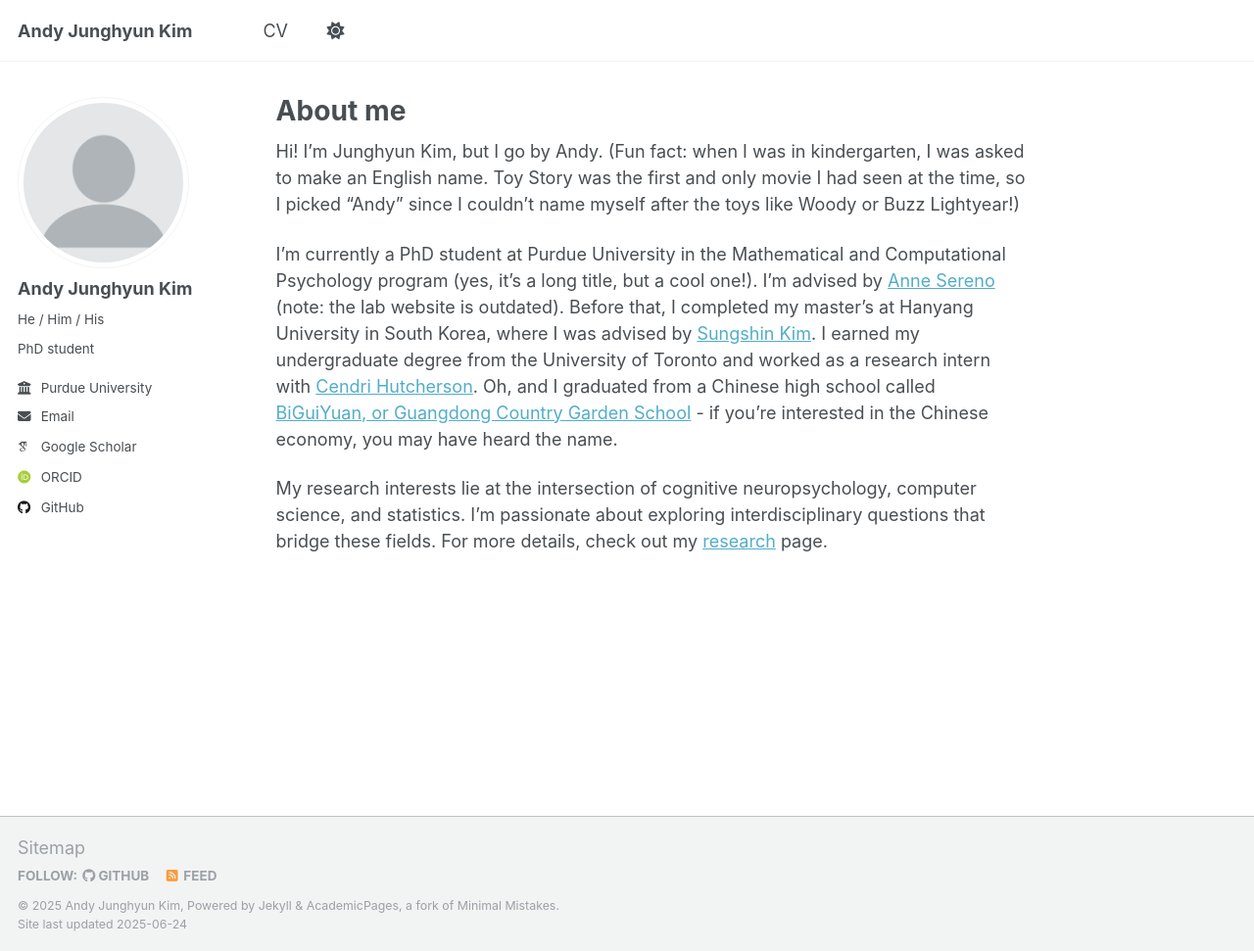
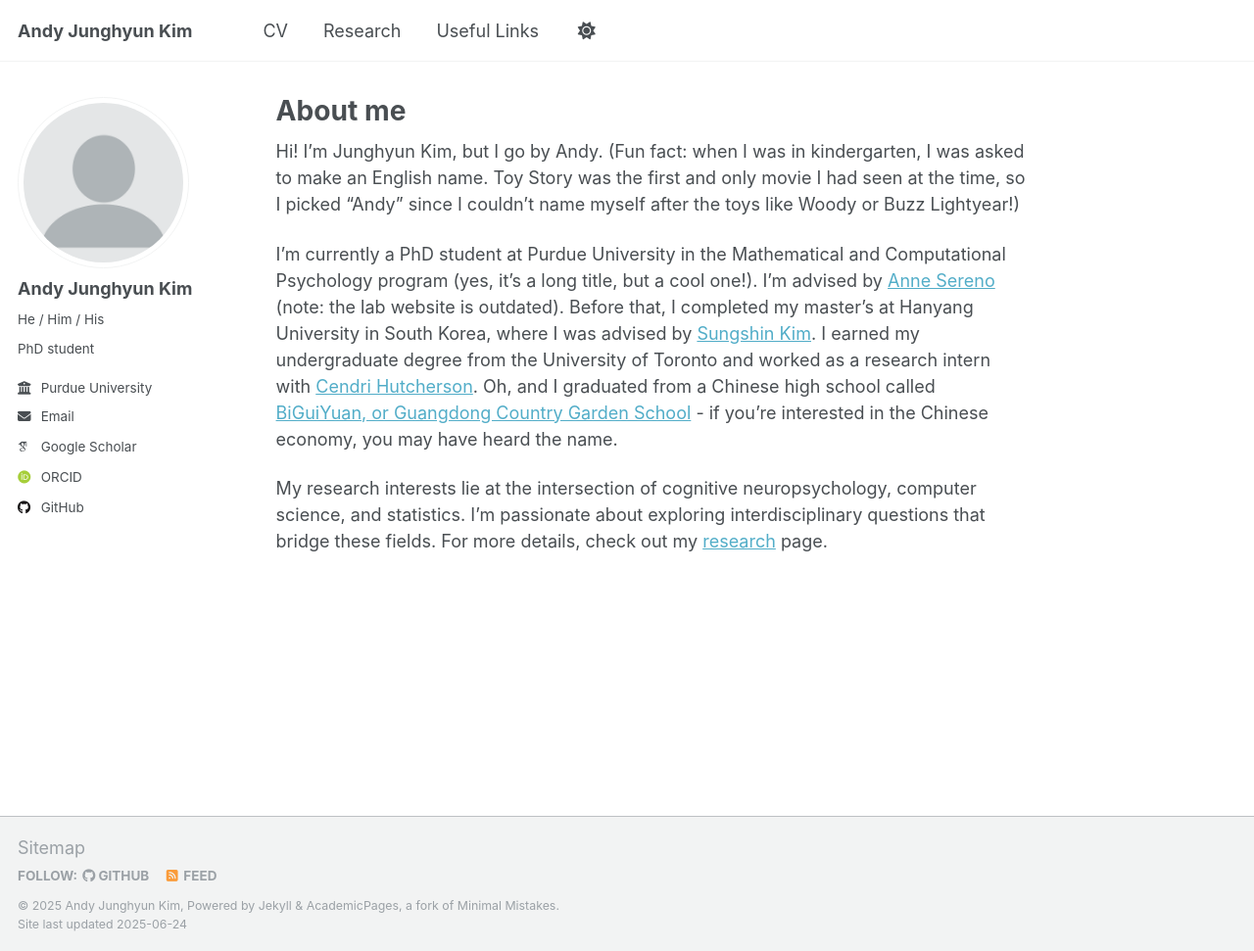
Before and after one commit to AndyJHKim/andyjhkim.github.io, a Jekyll site: the page built from _pages/about.md, in a window 1280 px wide and 971 px high. Shown: the whole window at 98% size. Built offline with Jekyll 4.4.1, drawn with Linux system fonts in a browser that asks for light colours; some web fonts are replaced.

Commit message:
Update navigation.yml

```diff
--- a/_data/navigation.yml
+++ b/_data/navigation.yml
@@ -10,3 +10,9 @@
 main:
   - title: "CV"
     url: /cv/
+
+  - title: "Research"
+    url: /reserch/
+
+  - title: "Useful Links"
+    url: /useful-links/
```
